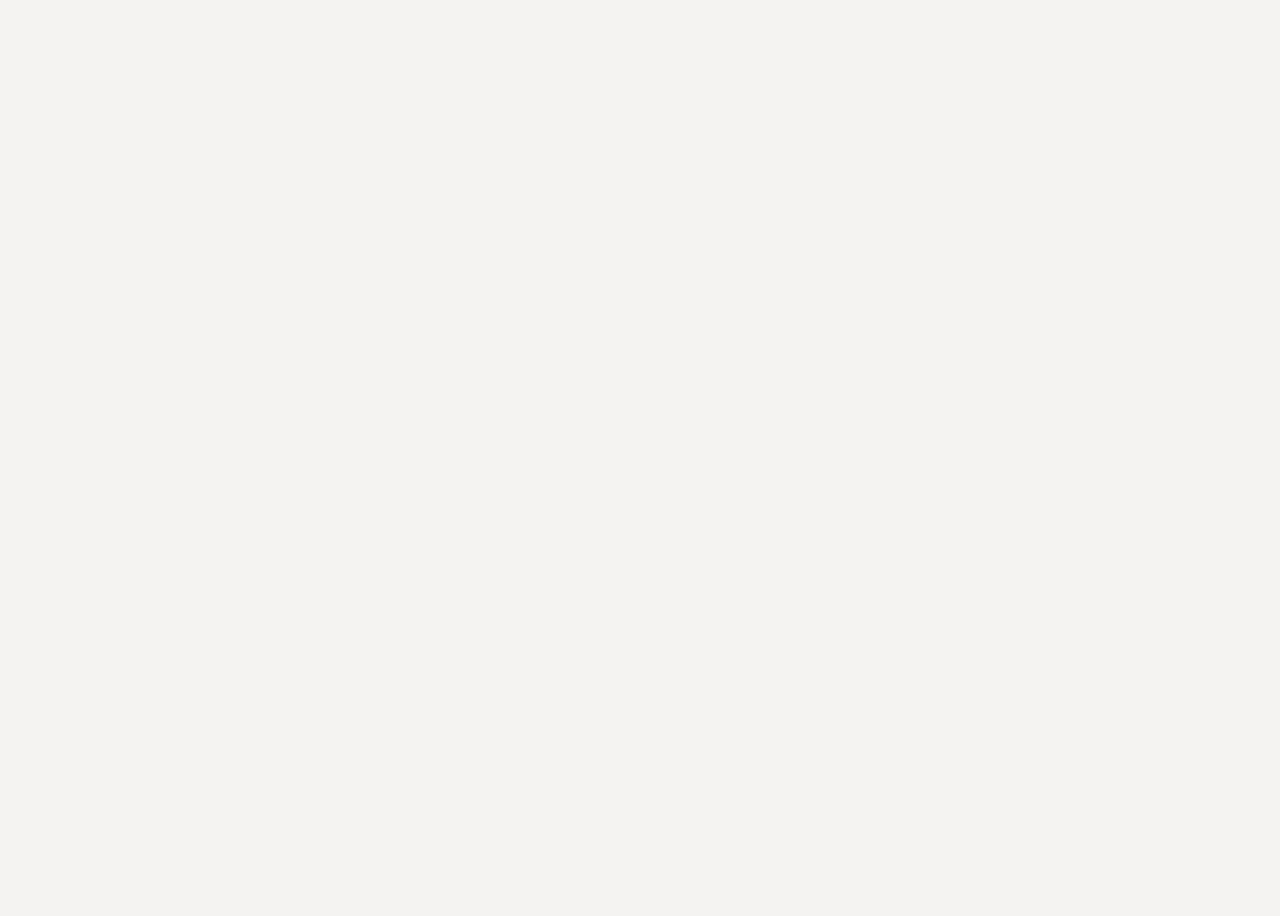
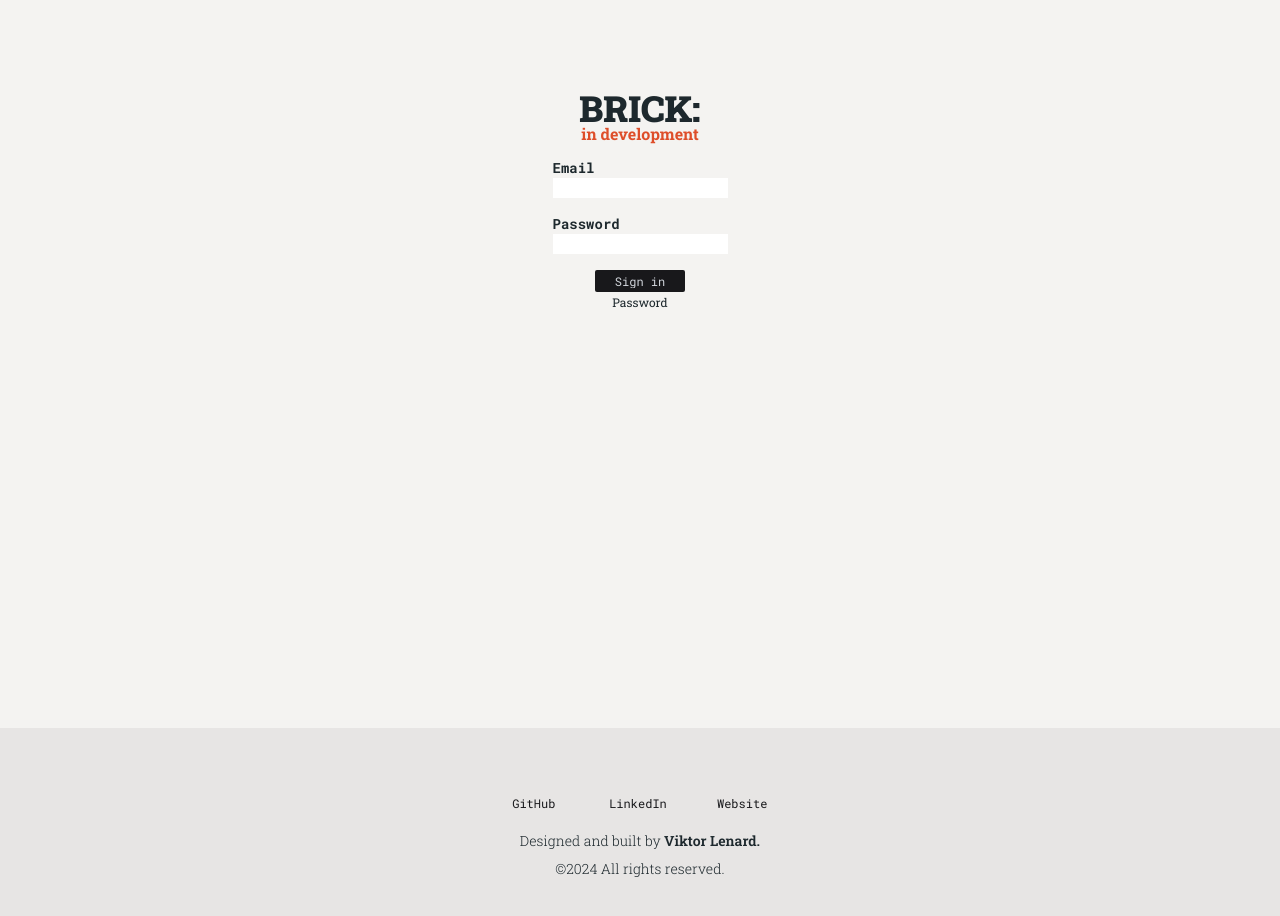
Before and after one commit to viktorlenard/brick, a Next.js app: page / in a window 1280 px wide. Shown: the part 200-1116 px from the top of the page. Before the commit the page ends 800 px from the top, so only its background shows below. Built offline with nearby package versions, Linux system fonts and the light colour scheme; no server answers.

Commit message:
Added fonts, footers and custom button components. Started with styling for readability.

```diff
--- a/src/app/Login.tsx
+++ b/src/app/Login.tsx
@@ -10,7 +10,7 @@ interface LoginProps {
     isPasswordLogin: boolean,
 }
 
-const labelStyle = 'flex flex-col items-center font-mono font-bold text-sm'
+const labelStyle = 'flex flex-col items-left font-mono font-bold text-sm mt-4'
 
 
 export const Login = ({ isPasswordLogin } : LoginProps ) => {
@@ -22,7 +22,10 @@ export const Login = ({ isPasswordLogin } : LoginProps ) => {
     const passwordInputRef = useRef<HTMLInputElement>(null);
 
     return(
-        <div className='flex '>
+        <div className='flex items-center align-center flex-col'>
+            {/* <h1 className='font-black text-4xl'>BRICK&#91;&#93;</h1> */}
+            <h1 className='font-black text-4xl leading-none'>BRICK:</h1>
+            <h3 className='font-bold text-accent leading-none'>in development</h3>
             <form onSubmit={(e) => {e.preventDefault();
                 const email = emailInputRef.current?.value ?? '';
                 const password = passwordInputRef.current?.value ?? '';
@@ -51,11 +54,11 @@ export const Login = ({ isPasswordLogin } : LoginProps ) => {
                         <input type="password" className='text-dark' required ref={passwordInputRef} />
                     </label>
                 </div>
+                <div className='mt-4'>
+                    <Button type="submit" size={'s'} dark={true}>Sign in</Button>
+                </div>
                 <div>
-                    {/* <button className='outline outline-1 px-7 hover:bg-dark hover:text-light' type="submit">
-                        Sign in with {isPasswordLogin ? " Password" : " Magic Link"}
-                    </button> */}
-                    <Button type="submit" size={'s'} dark={true}>Sign in with {isPasswordLogin ? " Password" : " Magic Link"}</Button>
+                    <h3 className='text-xs'>{isPasswordLogin ? " Password" : " Magic Link"}</h3>
                 </div>
             </form>
         </div>
--- a/src/app/components/Button.tsx
+++ b/src/app/components/Button.tsx
@@ -13,7 +13,7 @@ import { useRef, useState, useEffect } from 'react';
 
 gsap.registerPlugin(useGSAP);
 
-const ButtonStyle = 'px-1 py-1 rounded-sm font-mono font-bold'
+const ButtonStyle = 'px-1 py-1 rounded-sm font-mono'
 const innerStyle = 'relative flex flex-col overflow-hidden justify-center items-center'
 const spanStyle = 'whitespace-nowrap'
 
--- /dev/null
+++ b/src/app/components/Footer.tsx
@@ -0,0 +1,33 @@
+import { ContainerOuter, ContainerInner } from './Container';
+import { Button } from './Button'
+
+export function Footer() {
+
+  return (
+    <footer className="mt-32 bg-stone-200 flex-none selection:bg-dark selection:text-light">
+      <ContainerOuter>
+        <div className="pb-4 pt-4">
+          <ContainerInner>
+            <div className="flex flex-col items-center justify-between gap-2 sm:flex-row mb-8 mt-8">
+              <div className="flex flex-col items-center justify-center gap-x-2 gap-y-0 text-xs md:text-sm font-rs-light text-dark w-full">
+                <div className='flex flex-col items-center mb-4'>
+                </div>
+                    <div className='flex flex-col items-center mb-4'>
+                        <div className='flex'>
+                            <Button href={'https://github.com/viktorlenard/brick'} transparent={true} dark={true} size={'s'} className='button w-24 mr-1'>GitHub</Button>
+                            <Button href={'https://www.linkedin.com/in/viktorlenard/'} transparent={true} dark={true} size={'s'} className='button w-24 mr-1'>LinkedIn</Button>
+                            <Button href={'https://viktorlenard.com'} transparent={true} dark={true} size={'s'} className='button w-24 mr-1'>Website</Button>
+                        </div>
+                    </div>
+                    <p className='button font-light mb-2'>Designed and built by <span className='font-semibold'>Viktor Lenard.</span></p>
+                    <div className='button flex mb-2 font-light'>
+                    <p>&copy;{new Date().getFullYear()} All rights reserved.</p>
+                    </div>
+              </div>
+            </div>
+          </ContainerInner>
+        </div>
+      </ContainerOuter>
+    </footer>
+  )
+}
--- a/src/app/globals.css
+++ b/src/app/globals.css
@@ -1,9 +1,10 @@
+/* Roboto Slab & Roboto Mono*/
+@import url('https://fonts.googleapis.com/css2?family=Roboto+Mono:ital,wght@0,100..700;1,100..700&family=Roboto+Slab:wght@100..900&display=swap');
+
 @tailwind base;
 @tailwind components;
 @tailwind utilities;
 
-/* Roboto Slab & Roboto Mono */
-@import url('https://fonts.googleapis.com/css2?family=Roboto+Mono:ital,wght@0,100..700;1,100..700&family=Roboto+Slab:wght@100..900&display=swap');
 
 /* Light theme colors */
 :root {
@@ -22,5 +23,5 @@
 body {
   color: var(--foreground);
   background: var(--background);
-  font-family: Arial, Helvetica, sans-serif;
+  /* font-family: Arial, Helvetica, sans-serif; */
 }
--- a/src/app/layout.tsx
+++ b/src/app/layout.tsx
@@ -2,6 +2,7 @@ import type { Metadata } from "next";
 import localFont from "next/font/local";
 import "./globals.css";
 import { Container } from "./components/Container";
+import { Footer } from "./components/Footer";
 
 
 export const metadata: Metadata = {
@@ -18,6 +19,7 @@ export default function RootLayout({
     <html lang="en">
       <body className={'antialiased font-slab'}>
         <Container>{children}</Container>
+        <Footer />
       </body>
     </html>
   );
--- a/src/app/listings/Nav.tsx
+++ b/src/app/listings/Nav.tsx
@@ -4,6 +4,8 @@ import Link from "next/link";
 import { useEffect } from "react";
 import { useRouter } from "next/navigation";
 import { getClient } from "../utils/supabase/browserClient";
+
+import { Button } from "../components/Button";
 
 export const Nav = () => {
 
@@ -24,13 +26,16 @@ export const Nav = () => {
 
     return(
         <>
-            <div>
-                <h1>THE NAV BAR</h1>
-                <Link role="button" href="/logout" prefetch={false}
+            <div className='flex min-h-12 flex-row items-center justify-between border-0 border-b-2 border-accent text-xl'>
+                <div onClick={() => router.push('/')}
+                className='min-w-24 py-2 cursor-pointer hover:text-accent transition-all'>
+                    <h1 className='font-black '>BRICK:</h1>
+                </div>
+                <Button dark={true} href="/logout" prefetch={false}
                     onClick={(event) => {
                         event.preventDefault();
                         supabase.auth.signOut()}}>Logout
-                </Link>
+                </Button>
             </div>
         </>
     )
--- a/src/app/listings/UserName.tsx
+++ b/src/app/listings/UserName.tsx
@@ -8,10 +8,10 @@ interface UserNameProps {
 export const UserName = ({ userName, tenantName } : UserNameProps) => {
 
     return(
-        <>
-            <h1>{userName}</h1>
-            {tenantName && <h3>{tenantName}</h3>}
-        </>
+        <div className='flex flex-col my-2 items-end'>
+            <h1 className='font-bold'>{userName}</h1>
+            {tenantName && <h3 className='leading-none text-sm'>{tenantName}</h3>}
+        </div>
     )
 }
 
--- a/src/app/listings/page.tsx
+++ b/src/app/listings/page.tsx
@@ -28,7 +28,7 @@ export const ListingsPage = () => {
     const id = 1
 
     return(
-        <div>
+        <div className='min-h-dvh'>
             Listings will go here.
             <ListingsList listings={dummyListings} />
         </div>
--- a/src/app/page.tsx
+++ b/src/app/page.tsx
@@ -8,6 +8,8 @@ export default async function Home({ searchParams }: { searchParams: SearchParam
   console.log(isMagicLink)
 
   return (
-    <Login isPasswordLogin={!isMagicLink}/>
+    <div className="min-h-dvh min-w-full flex flex-col justify-center items-center">
+      <Login isPasswordLogin={!isMagicLink}/>
+    </div>
   )
 }
--- a/src/styles/tailwind.css
+++ b/src/styles/tailwind.css
@@ -1,3 +1,6 @@
+/* Roboto Slab & Roboto Mono*/
+@import url('https://fonts.googleapis.com/css2?family=Roboto+Mono:ital,wght@0,100..700;1,100..700&family=Roboto+Slab:wght@100..900&display=swap');
+
 @import 'tailwindcss/base';
 @import 'tailwindcss/components';
 @import 'tailwindcss/utilities';
@@ -17,38 +20,3 @@
     font-weight: normal;
     font-style: normal;
 }
-
-@font-face {
-    font-family: 'RSLight';
-    src: url('../fonts/PP Right Slab - Light.woff2') format('woff2');
-    font-weight: lighter;
-    font-style: normal;
-}
-
-@font-face {
-    font-family: 'RSRegular';
-    src: url('../fonts/PP Right Slab - Medium.woff2') format('woff2');
-    font-weight: normal;
-    font-style: normal;
-}
-
-@font-face {
-    font-family: 'RSBold';
-    src: url('../fonts/PP Right Slab - Bold.woff2') format('woff2');
-    font-weight: bold;
-    font-style: normal;
-}
-
-@font-face {
-    font-family: 'RSSReg';
-    src: url('../fonts/PP Right Slab - Wide Regular.woff2') format('woff2');
-    font-weight: normal;
-    font-style: normal;
-}
-
-@font-face {
-    font-family: 'RSSBlack';
-    src: url('../fonts/PP Right Slab - Wide Bold.woff2') format('woff2');
-    font-weight: normal;
-    font-style: normal;
-}
--- a/tailwind.config.ts
+++ b/tailwind.config.ts
@@ -17,7 +17,7 @@ const config: Config = {
         'accent-green': '#07EE98'
       },
       fontFamily: {
-        slab: ["Roboto Slab", "serif"],
+        slab: ["Roboto Slab", "sans-serif"],
         mono: ["Roboto Mono", "monospace"],
         // 'reg': ['GeistVF', 'sans-serif'],
         // 'mono': ['GeistMonoVF', 'sans-serif'],
```
